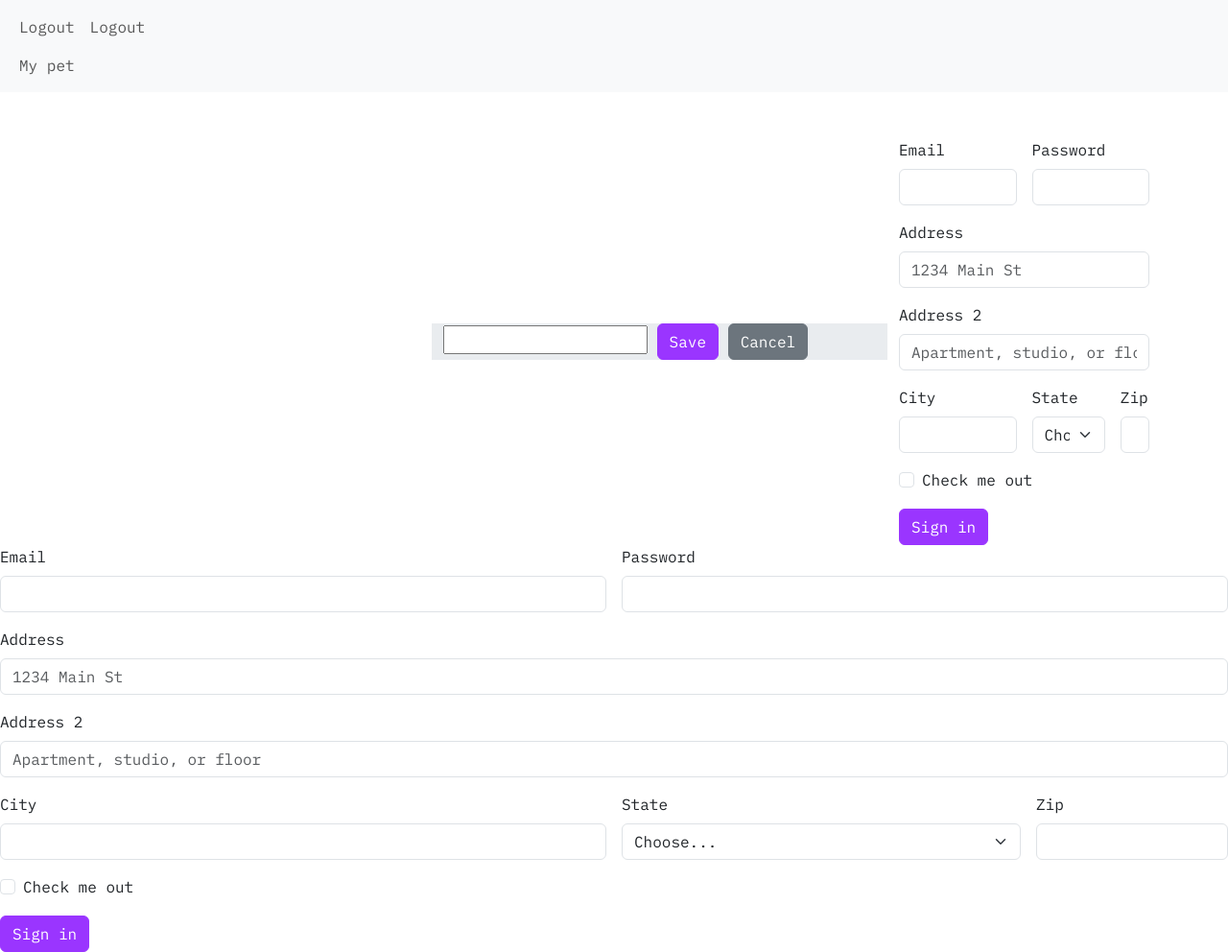
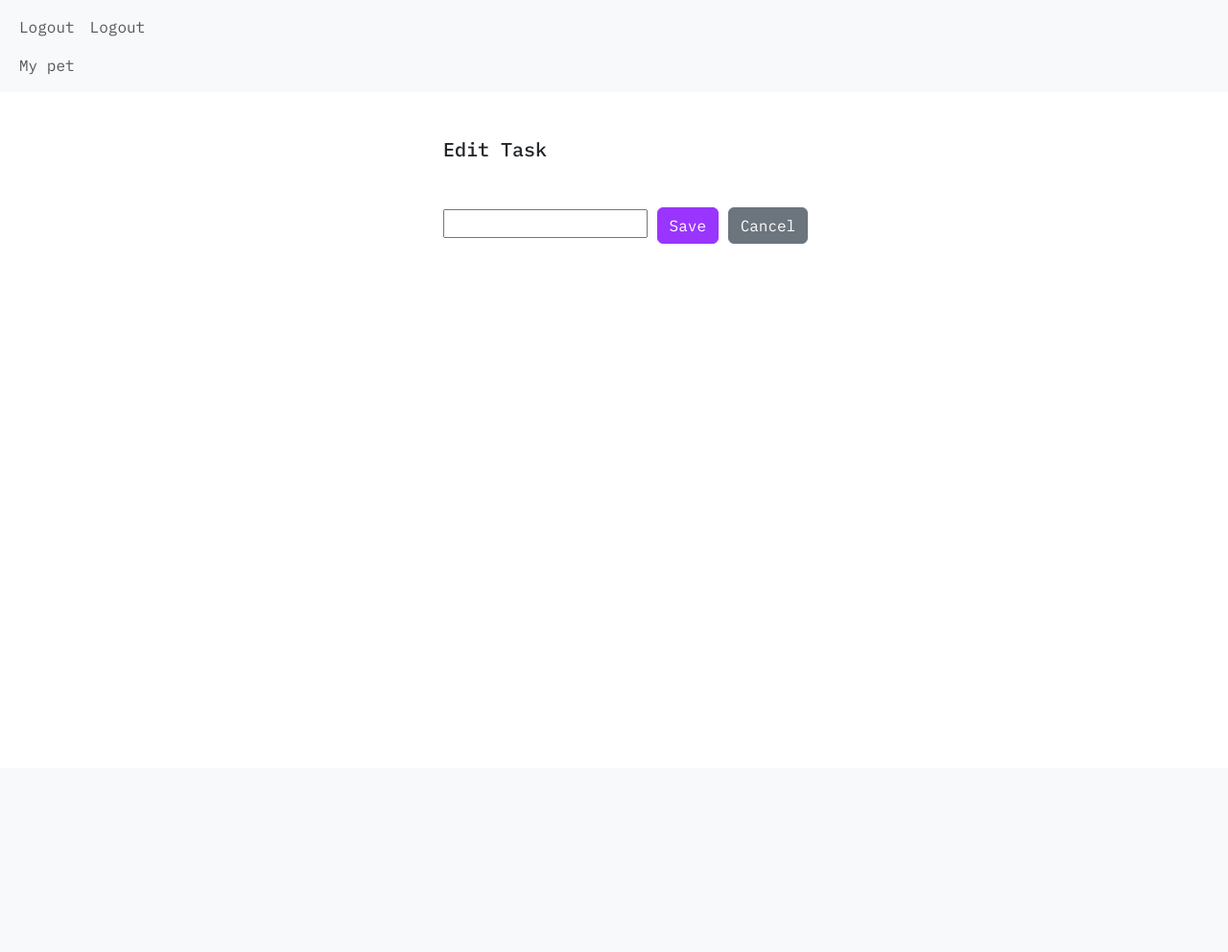
Before and after one commit to waterzaddy/CFG-SoftwareTeam7, a Flask app: template app/templates/edit_happiness.html in a window 1280 px wide. Shown: the whole page at 96% size. After the commit the page ends 254 px from the top, so only its background shows below. Run offline with Flask 3, Linux system fonts and the light colour scheme; the template is opened without the code that fills it, so the values that code supplies are empty; the visitor is signed in with stand-in values (Sample User, id 1); some libraries are stand-ins or nearby versions.

Commit message:
made llok the same for health and happiness pages

```diff
--- a/app/templates/edit_happiness.html
+++ b/app/templates/edit_happiness.html
@@ -6,7 +6,8 @@
     <div class="container mt-5">
         <div class="row align-items-center justify-content-around">
             <div class="col-md-4"></div>
-            <div class="col-md-5 edit-task bd-example m-0 border-0 bg-body-secondary" id="task-lists">
+            <div class="col-md-5 edit-task rounded" id="task-lists">
+                <h5 class="mb-5">Edit Task</h5>
                 <form action="{{ url_for('edit_happiness', index=index) }}" method="post">
                     <input type="text" name="todo" value="{{ todo['task'] }}">
                     <button class="btn btn-primary" type="submit">Save</button>
@@ -14,101 +15,10 @@
                         onclick="history.back()">Cancel</button>
                 </form>
             </div>
-            <div class="col-md-3">
-
-                <form class="row g-3">
-                    <div class="col-md-6">
-                      <label for="inputEmail4" class="form-label">Email</label>
-                      <input type="email" class="form-control" id="inputEmail4">
-                    </div>
-                    <div class="col-md-6">
-                      <label for="inputPassword4" class="form-label">Password</label>
-                      <input type="password" class="form-control" id="inputPassword4">
-                    </div>
-                    <div class="col-12">
-                      <label for="inputAddress" class="form-label">Address</label>
-                      <input type="text" class="form-control" id="inputAddress" placeholder="1234 Main St">
-                    </div>
-                    <div class="col-12">
-                      <label for="inputAddress2" class="form-label">Address 2</label>
-                      <input type="text" class="form-control" id="inputAddress2" placeholder="Apartment, studio, or floor">
-                    </div>
-                    <div class="col-md-6">
-                      <label for="inputCity" class="form-label">City</label>
-                      <input type="text" class="form-control" id="inputCity">
-                    </div>
-                    <div class="col-md-4">
-                      <label for="inputState" class="form-label">State</label>
-                      <select id="inputState" class="form-select">
-                        <option selected>Choose...</option>
-                        <option>...</option>
-                      </select>
-                    </div>
-                    <div class="col-md-2">
-                      <label for="inputZip" class="form-label">Zip</label>
-                      <input type="text" class="form-control" id="inputZip">
-                    </div>
-                    <div class="col-12">
-                      <div class="form-check">
-                        <input class="form-check-input" type="checkbox" id="gridCheck">
-                        <label class="form-check-label" for="gridCheck">
-                          Check me out
-                        </label>
-                      </div>
-                    </div>
-                    <div class="col-12">
-                      <button type="submit" class="btn btn-primary">Sign in</button>
-                    </div>
-                  </form>
-            </div>
+            <div class="col-md-3"></div>
         </div>
     </div>
 </section>
 
-<form class="row g-3">
-    <div class="col-md-6">
-      <label for="inputEmail4" class="form-label">Email</label>
-      <input type="email" class="form-control" id="inputEmail4">
-    </div>
-    <div class="col-md-6">
-      <label for="inputPassword4" class="form-label">Password</label>
-      <input type="password" class="form-control" id="inputPassword4">
-    </div>
-    <div class="col-12">
-      <label for="inputAddress" class="form-label">Address</label>
-      <input type="text" class="form-control" id="inputAddress" placeholder="1234 Main St">
-    </div>
-    <div class="col-12">
-      <label for="inputAddress2" class="form-label">Address 2</label>
-      <input type="text" class="form-control" id="inputAddress2" placeholder="Apartment, studio, or floor">
-    </div>
-    <div class="col-md-6">
-      <label for="inputCity" class="form-label">City</label>
-      <input type="text" class="form-control" id="inputCity">
-    </div>
-    <div class="col-md-4">
-      <label for="inputState" class="form-label">State</label>
-      <select id="inputState" class="form-select">
-        <option selected>Choose...</option>
-        <option>...</option>
-      </select>
-    </div>
-    <div class="col-md-2">
-      <label for="inputZip" class="form-label">Zip</label>
-      <input type="text" class="form-control" id="inputZip">
-    </div>
-    <div class="col-12">
-      <div class="form-check">
-        <input class="form-check-input" type="checkbox" id="gridCheck">
-        <label class="form-check-label" for="gridCheck">
-          Check me out
-        </label>
-      </div>
-    </div>
-    <div class="col-12">
-      <button type="submit" class="btn btn-primary">Sign in</button>
-    </div>
-  </form>
-
 
 {% endblock %}
--- a/app/templates/edit_health.html
+++ b/app/templates/edit_health.html
@@ -6,7 +6,8 @@
     <div class="container mt-5">
         <div class="row align-items-center justify-content-around">
             <div class="col-md-4"></div>
-            <div class="col-md-5 edit-task" id="task-lists">
+            <div class="col-md-5 edit-task rounded" id="task-lists">
+                <h5 class="mb-5">Edit Task</h5>
                 <form action="{{ url_for('edit_health', index=index) }}" method="post">
                     <input type="text" name="todo" value="{{ todo['task'] }}">
                     <button class="btn btn-primary" type="submit">Save</button>
```
